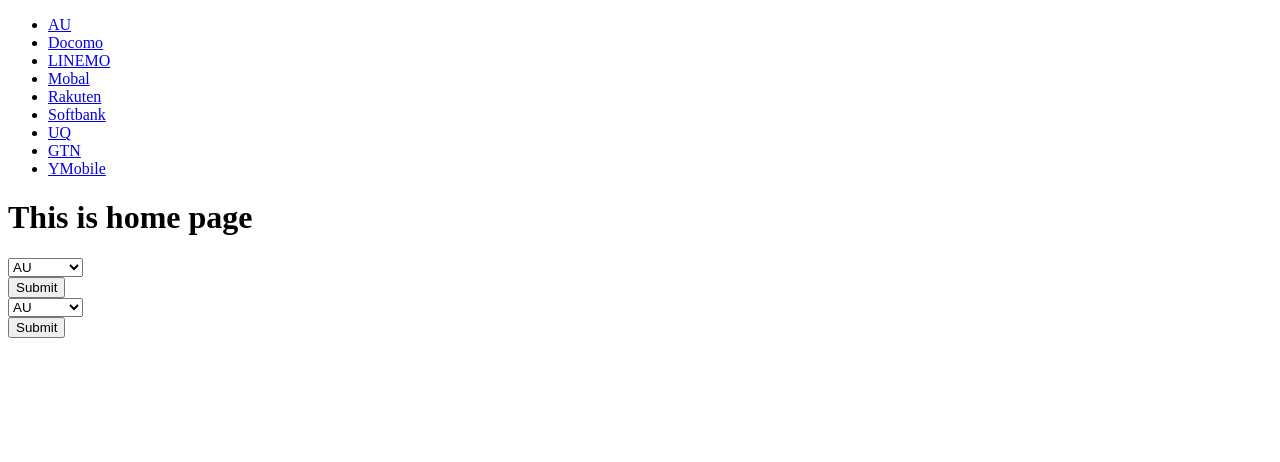
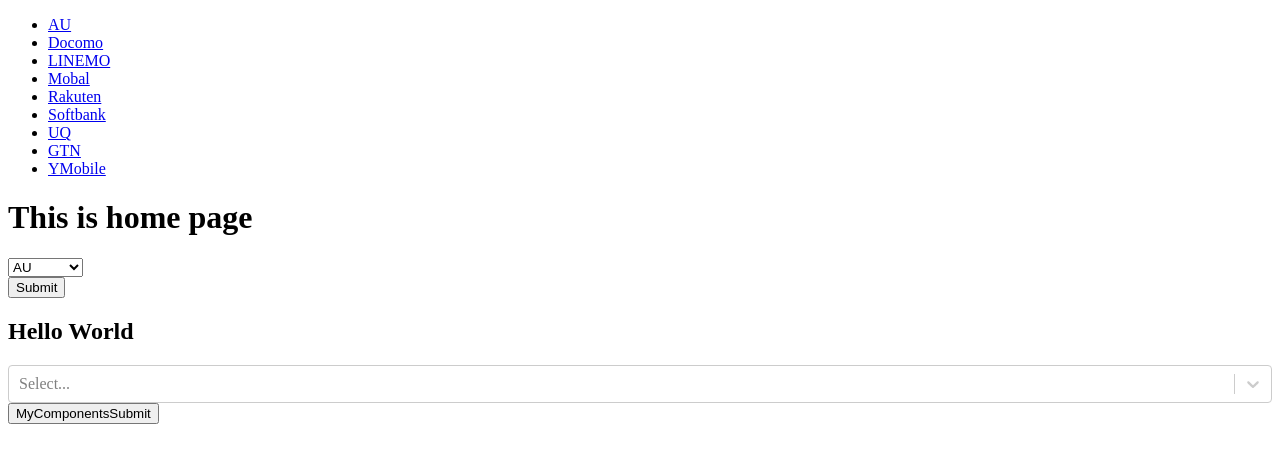
Before and after one commit to Phone-Review-App/SakuraSignal, a React (Create React App) app in the folder client/: page / in a window 1280 px wide. Shown: the top 462 px of the page. Built offline with nearby package versions, Linux system fonts and the light colour scheme.

Commit message:
feat: DropdownMenu MyComponent WIP

```diff
--- a/client/src/components/MyComponent.jsx
+++ b/client/src/components/MyComponent.jsx
@@ -15,12 +15,12 @@ const options = [
 ]
 
 function MyComponent ( props ) {
-    const onClick = props;
+    const {onClick} = props;
     return (
     <>
     <Select options= {options}
     />
-    <Button text="MyCoponentSelected" onClick={onClick}/>
+    <Button text="MyComponentsSubmit" onClick={onClick}/>
     </>
 
 )}
--- a/client/src/pages/Homepage.jsx
+++ b/client/src/pages/Homepage.jsx
@@ -2,13 +2,14 @@ import React from "react";
 import { Outlet } from "react-router-dom";
 import Router from "./Router";
 import DropdownMenu from '../components/DropdownMenu';
-import MyComponent from '../components/DropdownMenu';
+import MyComponent from '../components/MyComponent';
 
 const Homepage = () => {
   return (
     <>
       <h1>This is home page</h1>
-      <DropdownMenu />
+      <DropdownMenu value="AU"/>
+      <h2>Hello World</h2>
       <MyComponent />
     </>
 
```
